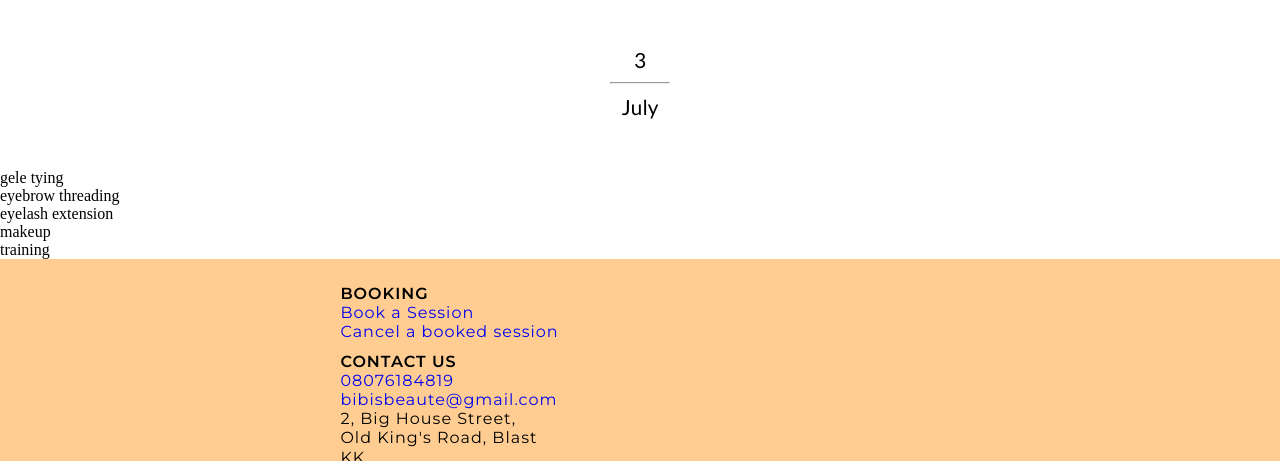
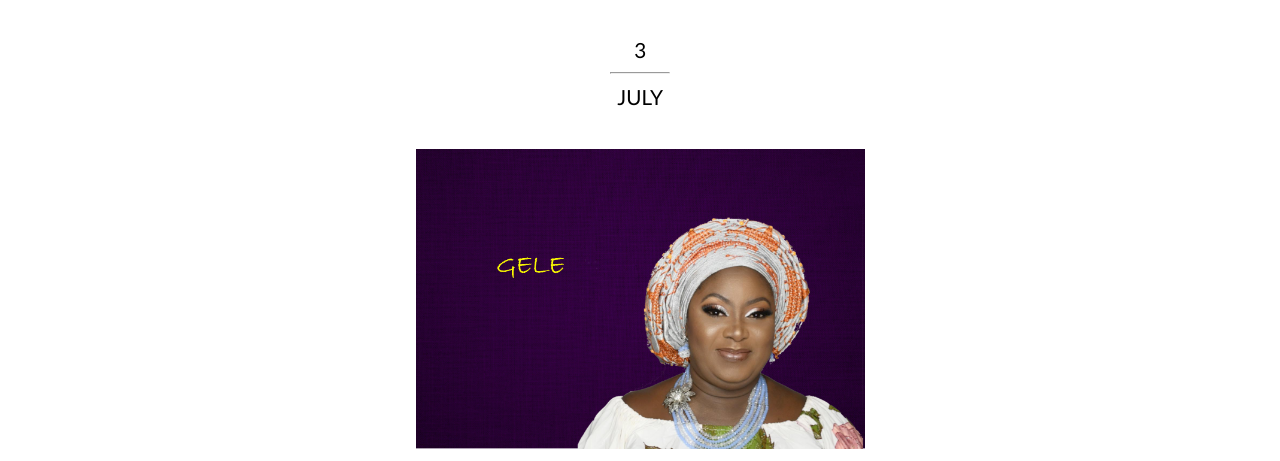
Before and after one commit to AbasiakHan/bibisbeaute, a plain HTML site: page index.html in a window 1280 px wide. Shown: the part 583-1044 px from the top of the page. Drawn offline with Linux system fonts and the light colour scheme; files whose address does not match are found by name.

Commit message:
sections

```diff
--- a/css/style.css
+++ b/css/style.css
@@ -361,8 +361,8 @@ main {
 /* date */
 .date {
   display: grid;
-  margin-top: 50px;
-  margin-bottom: 50px;
+  margin-top: 40px;
+  margin-bottom: 40px;
   justify-content: center;
   align-items: center;
   font-family: var(--lato);
@@ -376,6 +376,7 @@ main {
 }
 
 #month {
+  text-transform: uppercase;
   display: flex;
   justify-content: center;
   align-items: center;
@@ -387,3 +388,25 @@ hr {
   /* border: 0.8px solid #000000; */
   width: 60px;
 }
+
+#gele {
+  display: block;
+  background: url("/img/banner/gele.png");
+  background-repeat: no-repeat;
+  background-size: contain;
+  background-position: center;
+  width: auto;
+  height: 300px;
+  margin-bottom: 20px;
+}
+
+#eyelash {
+  display: block;
+  background: url("/img/banner/eyelash-ext-canvas.png");
+  background-repeat: no-repeat;
+  background-size: contain;
+  background-position: center;
+  width: auto;
+  height: 300px;
+  margin-bottom: 20px;
+}
--- a/index.html
+++ b/index.html
@@ -333,14 +333,12 @@
       <hr />
       <div id="month"></div>
     </div>
-    <section id="gele">
-      gele tying
+    <section id="gele"></section>
+    <section id="eyelash">
+
     </section>
     <section id="eyebrow">
       eyebrow threading
-    </section>
-    <section id="eyelash">
-      eyelash extension
     </section>
     <section id="makeup">
       makeup
```
Also changed, not shown: img/banner/eyelash-ext-canvas.png (added), img/banner/gele.png (added).
